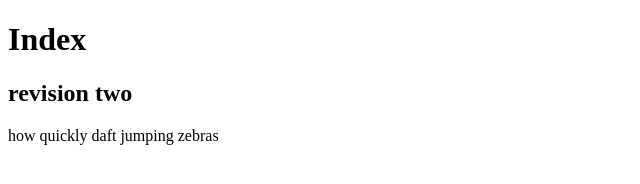
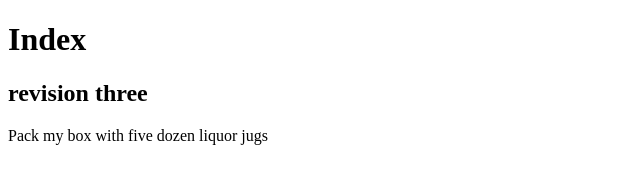
Before and after one commit to mfonsos/explore_california, a plain HTML site: page index.html in a window 1280 px wide. Shown: the whole page, without its empty margins (0-640 px from the left). Drawn offline with Linux system fonts and the light colour scheme.

Commit message:
revision three

```diff
--- a/index.html
+++ b/index.html
@@ -7,8 +7,8 @@
 <body>
 
 <h1>Index</h1>
-<h2>revision two</h2>
-<p>how quickly daft jumping zebras</p>
+<h2>revision three</h2>
+<p>Pack my box with five dozen liquor jugs</p>
 
 </body>
 </html>
```
